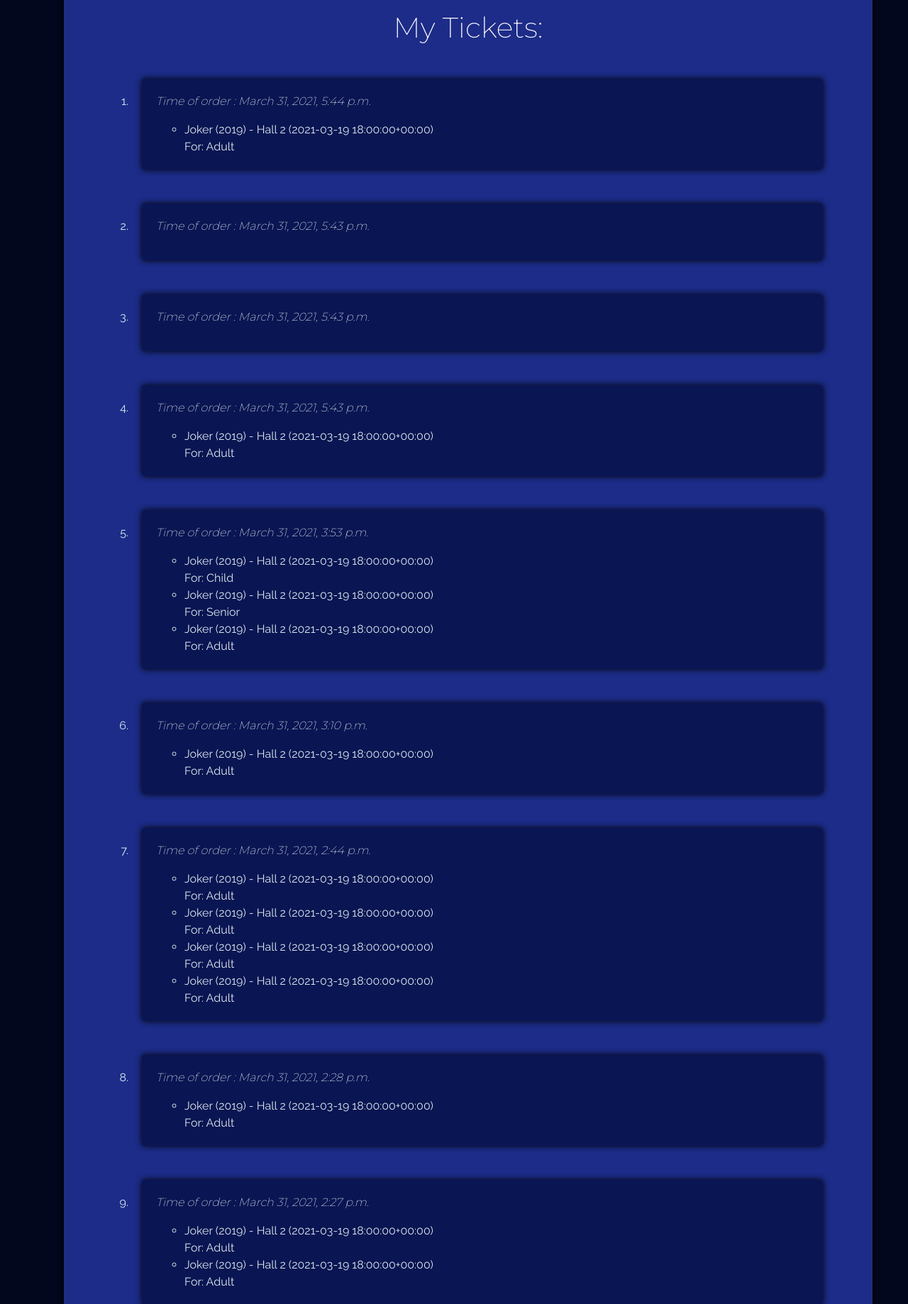
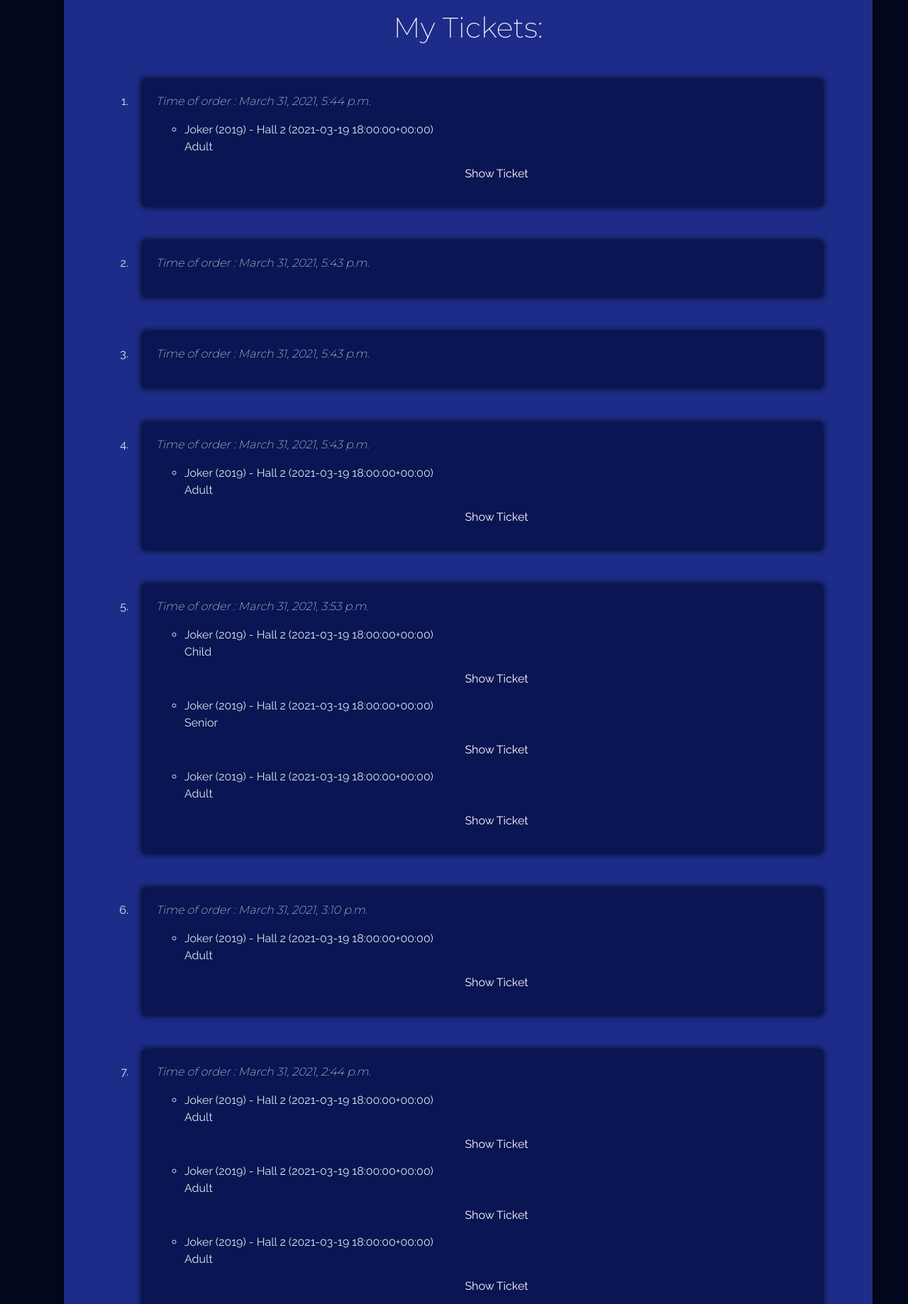
Before and after one commit to hanhwanglim/cinema-booking, a Django app: template advanced_booking/users/templates/users/booking.html in a window 1280 px wide. Shown: the part 156-1994 px from the top of the page at 71% size. Run offline with Django 3.2, Linux system fonts and the light colour scheme; the template is opened without the code that fills it: values that come from a table or form of the project are taken from there, others are empty; a user stored in the database is signed in; data comes from the database, SQL or seed files in the repository; both versions use the stored data as it was after the commit; tables that the repository leaves empty hold one stand-in row (values such as "Sample post"); parts of the project's set-up code (start-up, migrations or seed data) failed here and were passed over; some libraries are stand-ins or nearby versions.

Commit message:
Added the JS functionality to view the tickets on click and also hide the tickets on click also improve the CSS more

```diff
--- a/advanced_booking/users/static/users/index_main.css
+++ b/advanced_booking/users/static/users/index_main.css
@@ -212,3 +212,7 @@ nav .navbar-nav li a{
   font-weight: bold;
 
   }
+
+
+
+  .hide img {display: none}
--- a/advanced_booking/users/templates/users/base.html
+++ b/advanced_booking/users/templates/users/base.html
@@ -12,6 +12,8 @@
 
     <link rel="preconnect" href="https://fonts.gstatic.com">
     <link href="https://fonts.googleapis.com/css2?family=Montserrat:wght@200&family=Raleway&family=Roboto&display=swap" rel="stylesheet">
+
+    <script src="https://ajax.googleapis.com/ajax/libs/jquery/3.5.1/jquery.min.js"></script>
 
    <link rel="stylesheet" type="text/css" href="{% static 'users/log_reg_main.css' %}">
 
--- a/advanced_booking/users/templates/users/booking.html
+++ b/advanced_booking/users/templates/users/booking.html
@@ -1,9 +1,35 @@
 {% extends 'users/base.html' %}
-
+{% load static %}
 {% block content %}
 
 </br>
 </br>
+
+<script>
+function toggleVisibility(parent, ticketId)
+{
+
+    var things = document.getElementsByClassName("ticket-image");
+
+    for (var i = 0; i < things.length; ++i) {
+        var thing = things[i];
+       //console.log(thing);
+       //console.log(ticketId);
+        if (thing.id == ticketId) {
+            if (thing.style.display === "none") {
+                thing.style.display = "block";
+                parent.innerText = "Hide Ticket";
+            }
+            else {
+                thing.style.display = "none";
+                parent.innerText = "Show Ticket";
+            }
+            break;
+        }
+    }
+}
+</script>
+
 
 <div class="container">
     {% for message in messages %}
@@ -28,21 +54,27 @@
                 <li><div class="container">
                     <div class="card border-0 my-5"> <!-- display card formatting-->
                       <div class="card-body p-15">
+
+
                 <p>Time of order : {{ o.date_created }} </p>
 
                     <ul>
                         {% for ticket in o.tickets.all %}
                         <li>{{ ticket.showtime }}</li>
-
                         {% if ticket.type == "ADULT" %}
-                        For: Adult
+                        Adult
                      {% endif %}
                      {% if ticket.type == "CHILD" %}
-                     For: Child
+                      Child
                   {% endif %}
                   {% if ticket.type == "SENIOR" %}
-                  For: Senior
+                   Senior
                {% endif %}
+               &nbsp&nbsp&nbsp
+
+               <img id="{{ticket.id}}" style="display:none" width="20%" height="20%" class="poster ticket-image col"  src="{% static 'rendered_tickets/' %}ticket{{ ticket.id }}.png">
+               <a href="#" class="col" onclick="toggleVisibility(this, {{ticket.id}})">Show Ticket</a>
+
 
                         {% endfor %}
                     </ul>
```
Also changed, not shown: advanced_booking/db.sqlite3.
